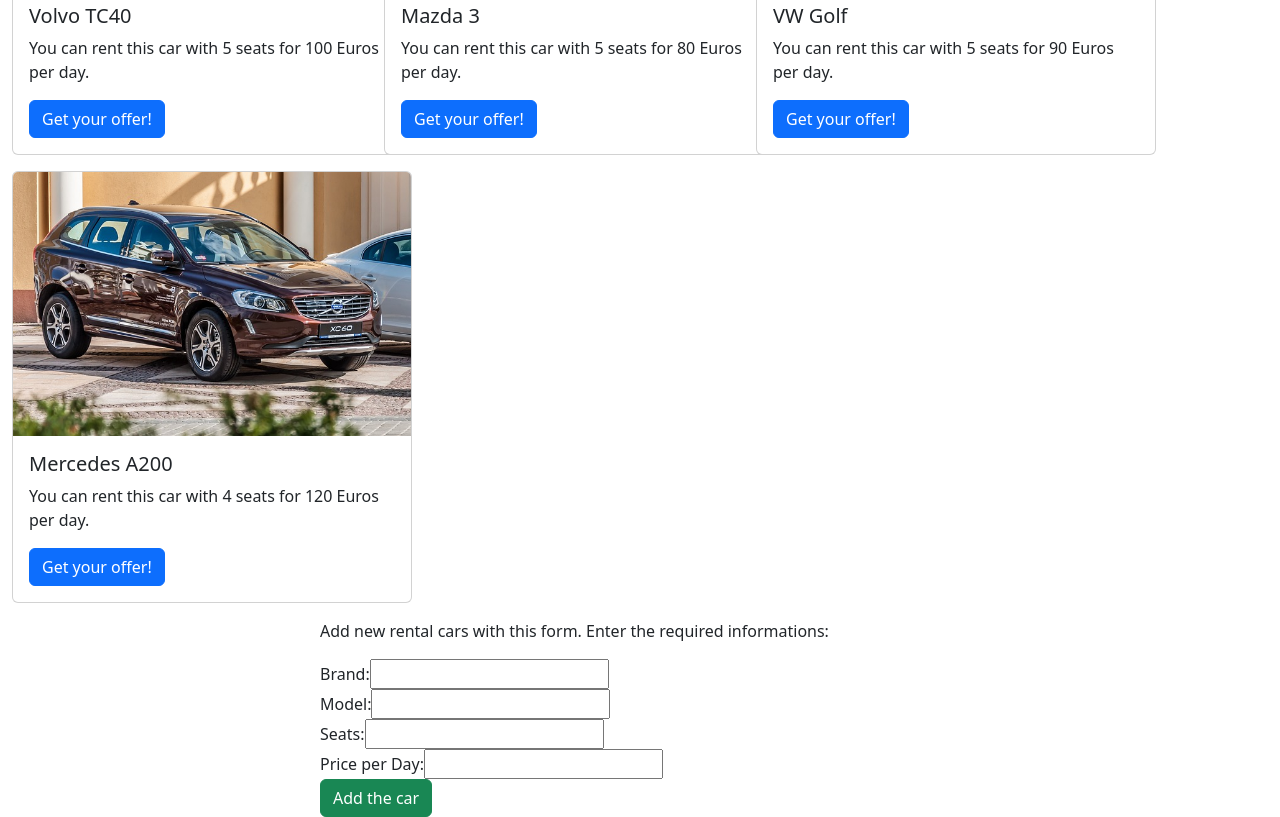
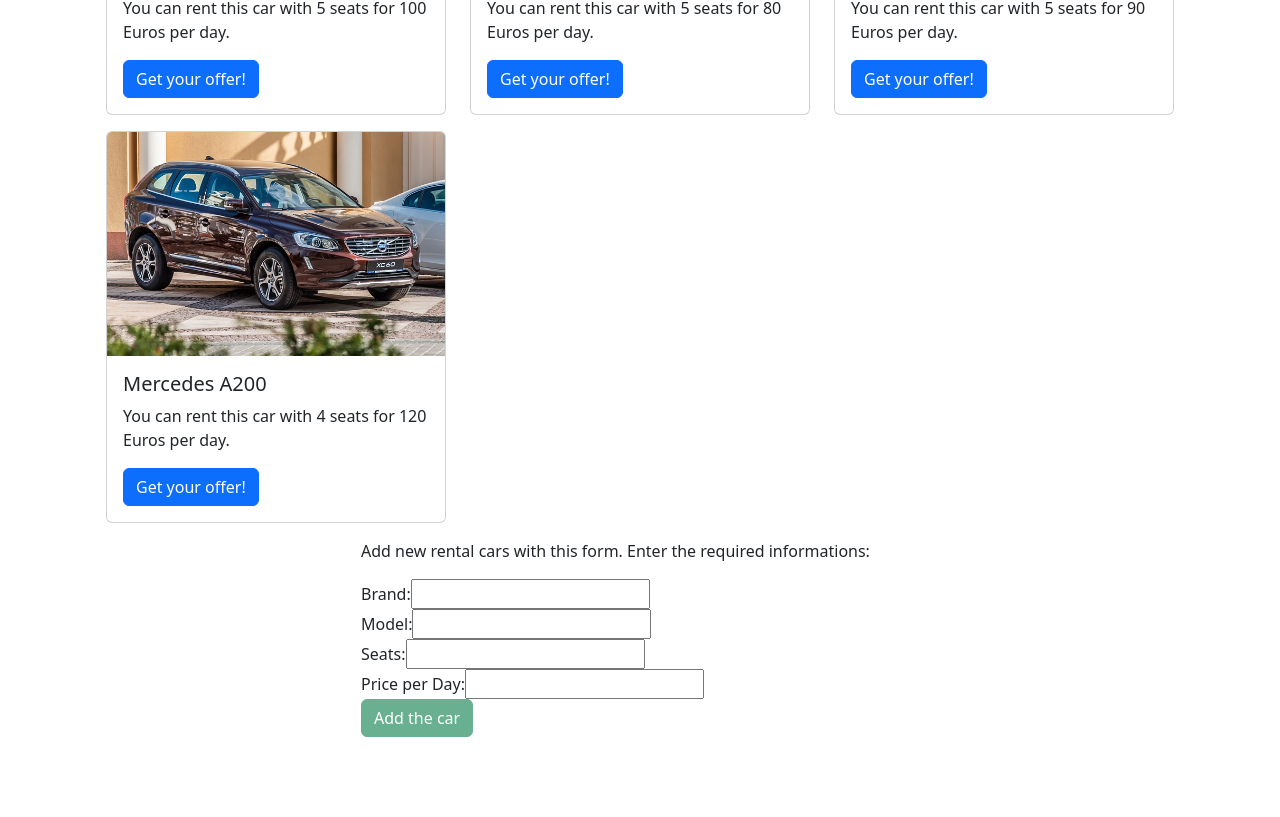
Before and after one commit to Stumpjumper1804/CarRental, an Angular app: page / in a window 1280 px wide. Shown: the part 380-1197 px from the top of the page. After the commit the page ends 1117 px from the top, so only its background shows below. Built offline with nearby package versions, Linux system fonts and the light colour scheme.

Commit message:
Logik funktioniert

```diff
--- a/src/app/home-page/home-page.component.html
+++ b/src/app/home-page/home-page.component.html
@@ -1,9 +1,16 @@
+<div class="main-container container">
   <h2>Cars for rent:</h2>
-<div class="cars-container container row row-cols-3">
+  <div
+    class="cars-container container mx-auto row row-cols-1 row-cols-md-2 row-cols-lg-3"
+  >
     @for(car of cars; track car) {
-  <div>
-    <div class="card mb-3" style="width: 25rem">
-      <img src="./images/auto-431122_640.jpg" class="card-img-top" alt="..." />
+    <div class="">
+      <div class="card mb-3">
+        <img
+          src="./images/auto-431122_640.jpg"
+          class="card-img-top img-fluid"
+          alt="..."
+        />
         <div class="card-body">
           <h5 class="card-title">{{ car.brand }} {{ car.model }}</h5>
           <p class="card-text">
@@ -23,20 +30,82 @@
     <p>Add new rental cars with this form. Enter the required informations:</p>
 
     <form [formGroup]="addCar" (ngSubmit)="onSubmit()">
+      <!--brand-->
       <label for="brand">Brand: </label>
       <input id="brand" type="text" formControlName="brand" /><br />
 
+      <div
+        *ngIf="
+          addCar.controls.brand.invalid &&
+          (addCar.controls.brand.dirty || addCar.controls.brand.touched)
+        "
+        class="alert alert-danger"
+      >
+        <div *ngIf="addCar.controls.brand.hasError('required')">
+          The brand is required.
+        </div>
+        <div *ngIf="addCar.controls.brand.hasError('minlength')">
+          The brand name must be at least 2 characters long.
+        </div>
+      </div>
+      <!--model-->
       <label for="model">Model: </label>
       <input id="model" type="text" formControlName="model" /><br />
 
+      <div
+        *ngIf="
+          addCar.controls.model.invalid &&
+          (addCar.controls.model.dirty || addCar.controls.model.touched)
+        "
+        class="alert alert-danger"
+      >
+        <div *ngIf="addCar.controls.model.hasError('required')">
+          The model is required.
+        </div>
+      </div>
+      <!--seats-->
       <label for="seats">Seats: </label>
-    <input id="seats" type="text" formControlName="seats" /><br />
+      <input id="seats" type="number" formControlName="seats" /><br />
 
+      <div
+        *ngIf="
+          addCar.controls.seats.invalid &&
+          (addCar.controls.seats.dirty || addCar.controls.seats.touched)
+        "
+        class="alert alert-danger"
+      >
+        <div *ngIf="addCar.controls.seats.hasError('required')">
+          The number of seats is required.
+        </div>
+        <div *ngIf="addCar.controls.seats.hasError('max')">
+          The maximum number of seats is 5.
+        </div>
+      </div>
+      <!--price-->
       <label for="pricePerDay">Price per Day: </label>
-    <input id="pricePerDay" type="text" formControlName="pricePerDay" />
+      <input id="pricePerDay" type="number" formControlName="pricePerDay" />
 
-    <button class="btn btn-success d-block" type="submit" value="addCar">
+      <div
+        *ngIf="
+          addCar.controls.pricePerDay.invalid &&
+          (addCar.controls.pricePerDay.dirty ||
+            addCar.controls.pricePerDay.touched)
+        "
+        class="alert alert-danger"
+      >
+        <div *ngIf="addCar.controls.pricePerDay.hasError('required')">
+          The price per day is required.
+        </div>
+      </div>
+
+      <button
+        class="btn btn-success d-block"
+        type="submit"
+        [disabled]="!addCar.valid"
+        value="addCar"
+      >
         Add the car
       </button>
     </form>
   </div>
+</div>
--- a/src/app/home-page/home-page.component.ts
+++ b/src/app/home-page/home-page.component.ts
@@ -20,10 +20,10 @@
   ];
 
   addCar = new FormGroup({
-    brand: new FormControl(''),
-    model: new FormControl(''),
-    seats: new FormControl(''),
-    pricePerDay: new FormControl(''),
+    brand: new FormControl('', [Validators.required, Validators.minLength(2)]),
+    model: new FormControl('', Validators.required),
+    seats: new FormControl('', [Validators.required, Validators.max(5)]),
+    pricePerDay: new FormControl('', Validators.required),
   });
 
   onSubmit() {
```
Lines whose indentation alone changed are shown as unchanged.
